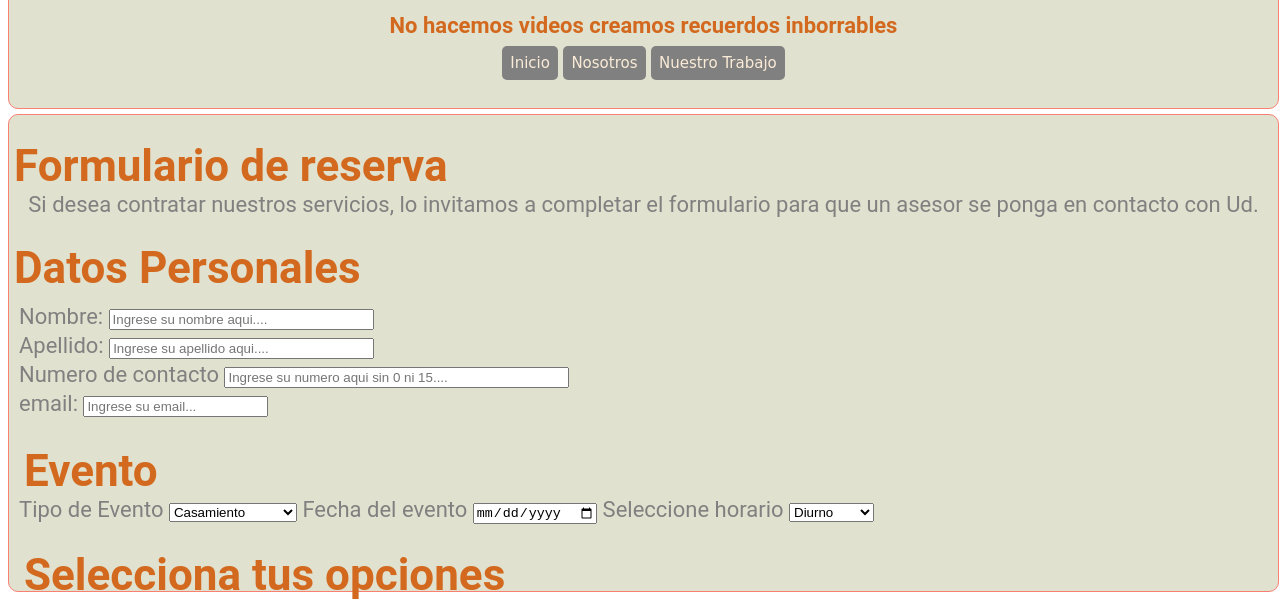
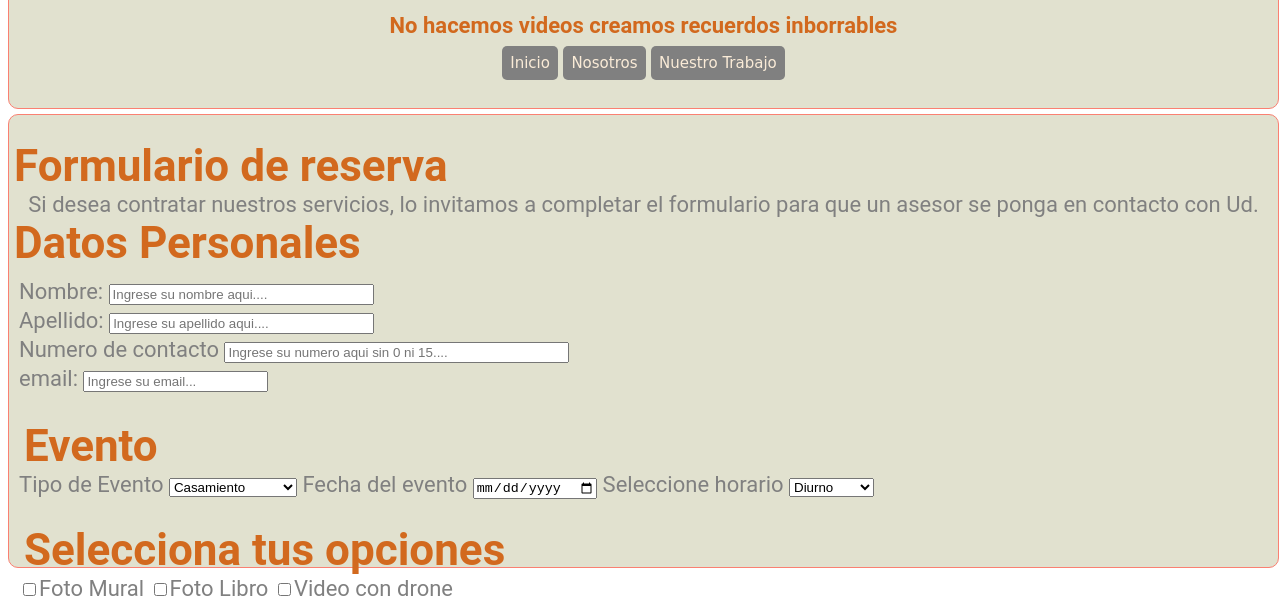
Before and after one commit to sergioraspo/tpo_codoacodo, a plain HTML site: page reserva.html in a window 1280 px wide. Shown: the part 179-783 px from the top of the page. Drawn offline with Linux system fonts and the light colour scheme.

Commit message:
reseva.html 2

```diff
--- a/reserva.html
+++ b/reserva.html
@@ -26,7 +26,7 @@
         <div class="item contenido">
             <div>
             <h2>Formulario de reserva</h2>
-            <p>Si desea contratar nuestros servicios, lo invitamos a completar el formulario para que un asesor se ponga en contacto con Ud.</p><br>
+            <p>Si desea contratar nuestros servicios, lo invitamos a completar el formulario para que un asesor se ponga en contacto con Ud.</p>
             <form id="formRegister" method="post" action="#">
             <!--<fieldset class="reserva-copy">-->
             <h3>Datos Personales</h3> <br>
--- a/style/css/estilo_reserva.css
+++ b/style/css/estilo_reserva.css
@@ -9,7 +9,7 @@
                          "contenido contenido"
                          "footer footer";
     grid-gap: 5px;
-    height: 96vh;
+    height: 93vh;
 }
 .header{
     grid-area: header;
```
